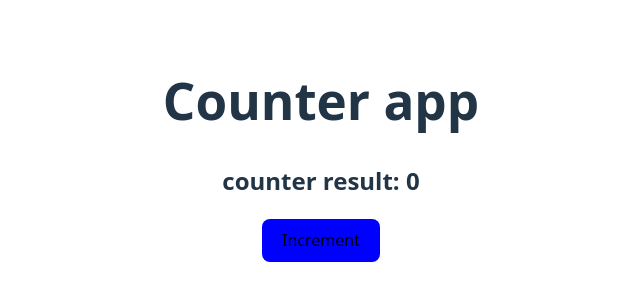
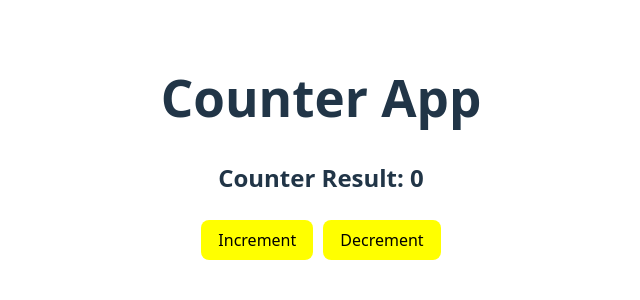
Before and after one commit to Abhay9326397439/react-practice, a React (Vite) app: page / in a window 1280 px wide. Shown: the part 250-550 px from the top of the page, without its empty margins (319-959 px from the left). Built offline with nearby package versions, Linux system fonts and the light colour scheme.

Commit message:
practice for usesate hook

```diff
--- a/src/Counter.jsx
+++ b/src/Counter.jsx
@@ -1,22 +1,34 @@
 import { useState } from "react";
 
 export default function Counter() {
-    let [count,setCount]=useState(0);
+  const [count, setCount] = useState(0);
 
-    let increment= ()=>{
-        setCount(count+1);
-      }
+  const increment = () => {
+    setCount(prev => prev + 1);
+  };
 
-      let Styles={
-         backgroundColor: "blue",
-      }
+  const decrement = () => {
+    setCount(prev => prev - 1);
+  };
 
-      return(
-        <div>
-            <h1>Counter app</h1>
-            <h2> counter result: {count}</h2>
-            <button  style={Styles} onClick={increment}>Increment</button>
-        </div>
-      );
+  const styles = {
+    backgroundColor: "yellow",
+    padding: "8px 16px",
+    margin: "5px",
+  };
 
+  return (
+    <div>
+      <h1>Counter App</h1>
+      <h2>Counter Result: {count}</h2>
+
+      <button style={styles} onClick={increment}>
+        Increment
+      </button>
+
+      <button style={styles} onClick={decrement}>
+        Decrement
+      </button>
+    </div>
+  );
 }
```
